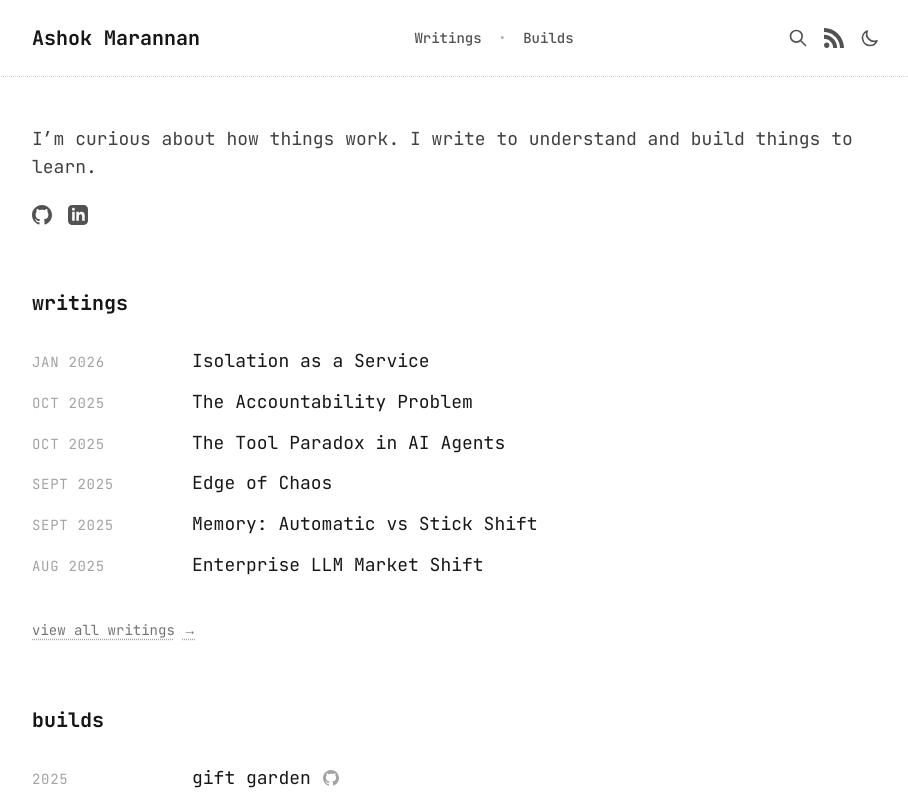
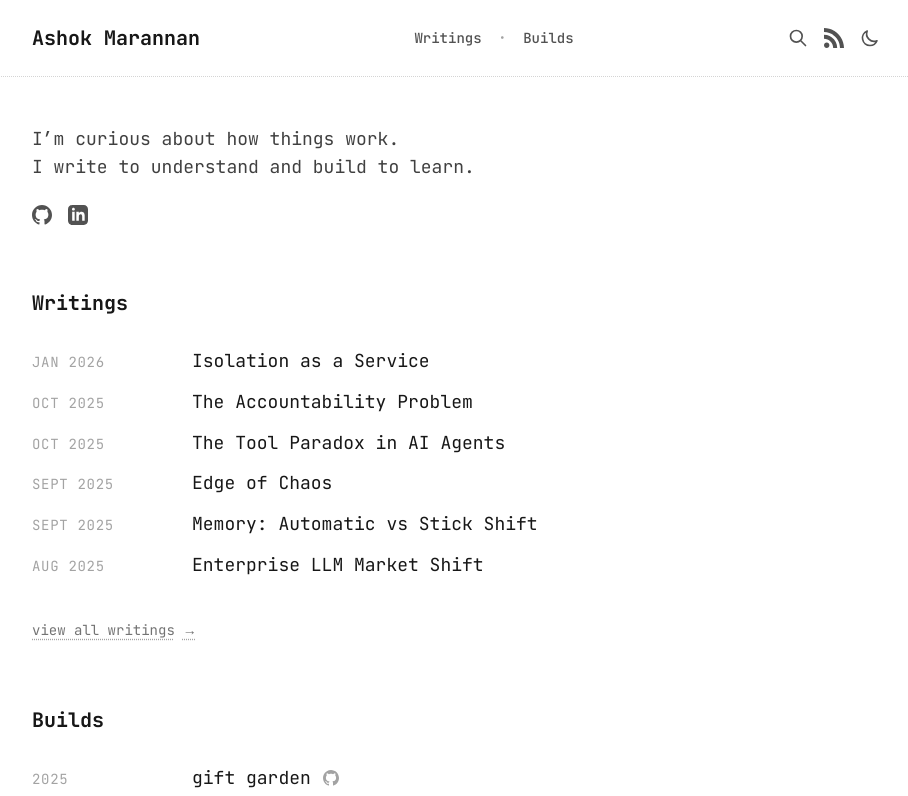
Before and after one commit to sowash22/starbuckd, a Next.js app: page / in a window 1280 px wide. Shown: the top 796 px of the page, without its empty margins (184-1092 px from the left). Built offline with nearby package versions, Linux system fonts and the light colour scheme.

Commit message:
feat: Update writing page date format and tag display

```diff
--- a/app/page.tsx
+++ b/app/page.tsx
@@ -20,8 +20,8 @@ export default async function Home() {
         {/* About Section */}
         <section className="mb-16">
           <p className="text-base md:text-lg text-neutral-700 dark:text-neutral-300 leading-relaxed mb-6 font-mono">
-            I’m curious about how things work.
-            I write to understand and build things to learn.
+            I’m curious about how things work. <br />
+            I write to understand and build to learn.
           </p>
 
           <div className="flex items-center gap-4 text-sm text-neutral-600 dark:text-neutral-400">
@@ -53,7 +53,7 @@ export default async function Home() {
         {/* Featured Writings */}
         <section className="mb-16">
           <h2 className="text-xl font-bold text-neutral-900 dark:text-neutral-100 mb-8 font-mono">
-            writings
+            Writings
           </h2>
 
           {posts.length === 0 ? (
@@ -105,7 +105,7 @@ export default async function Home() {
         {/* Builds */}
         <section>
           <h2 className="text-xl font-bold text-neutral-900 dark:text-neutral-100 mb-8 font-mono">
-            builds
+            Builds
           </h2>
 
           {homeBuilds.length === 0 ? (
--- a/app/writings/[slug]/page.tsx
+++ b/app/writings/[slug]/page.tsx
@@ -46,7 +46,6 @@ export default async function WritingsPostPage({ params }: WritingsPostPageProps
   const formattedDate = new Date(post.frontmatter.date).toLocaleDateString(
     'en-GB',
     {
-      day: 'numeric',
       month: 'short',
       year: 'numeric',
     }
@@ -79,13 +78,19 @@ export default async function WritingsPostPage({ params }: WritingsPostPageProps
           <h1 className="text-3xl md:text-4xl font-bold text-neutral-900 dark:text-neutral-100 mb-4 font-mono">
             {post.frontmatter.title}
           </h1>
-          <div className="flex items-center gap-3 text-sm text-neutral-500 dark:text-neutral-500 font-mono">
+          <div className="text-sm text-neutral-500 dark:text-neutral-500 font-mono">
             <time dateTime={post.frontmatter.date}>{formattedDate}</time>
             {post.frontmatter.tags && post.frontmatter.tags.length > 0 && (
-              <>
-                <span>·</span>
-                <span>{post.frontmatter.tags.join(', ')}</span>
-              </>
+              <p className="mt-2 text-xs uppercase">
+                {post.frontmatter.tags.map((tag) => (
+                  <span
+                    key={tag}
+                    className="inline-block bg-neutral-200 dark:bg-neutral-800 rounded-full px-3 py-1 text-xs font-semibold text-neutral-700 dark:text-neutral-300 mr-2 mb-2"
+                  >
+                    {tag}
+                  </span>
+                ))}
+              </p>
             )}
           </div>
         </header>
```
